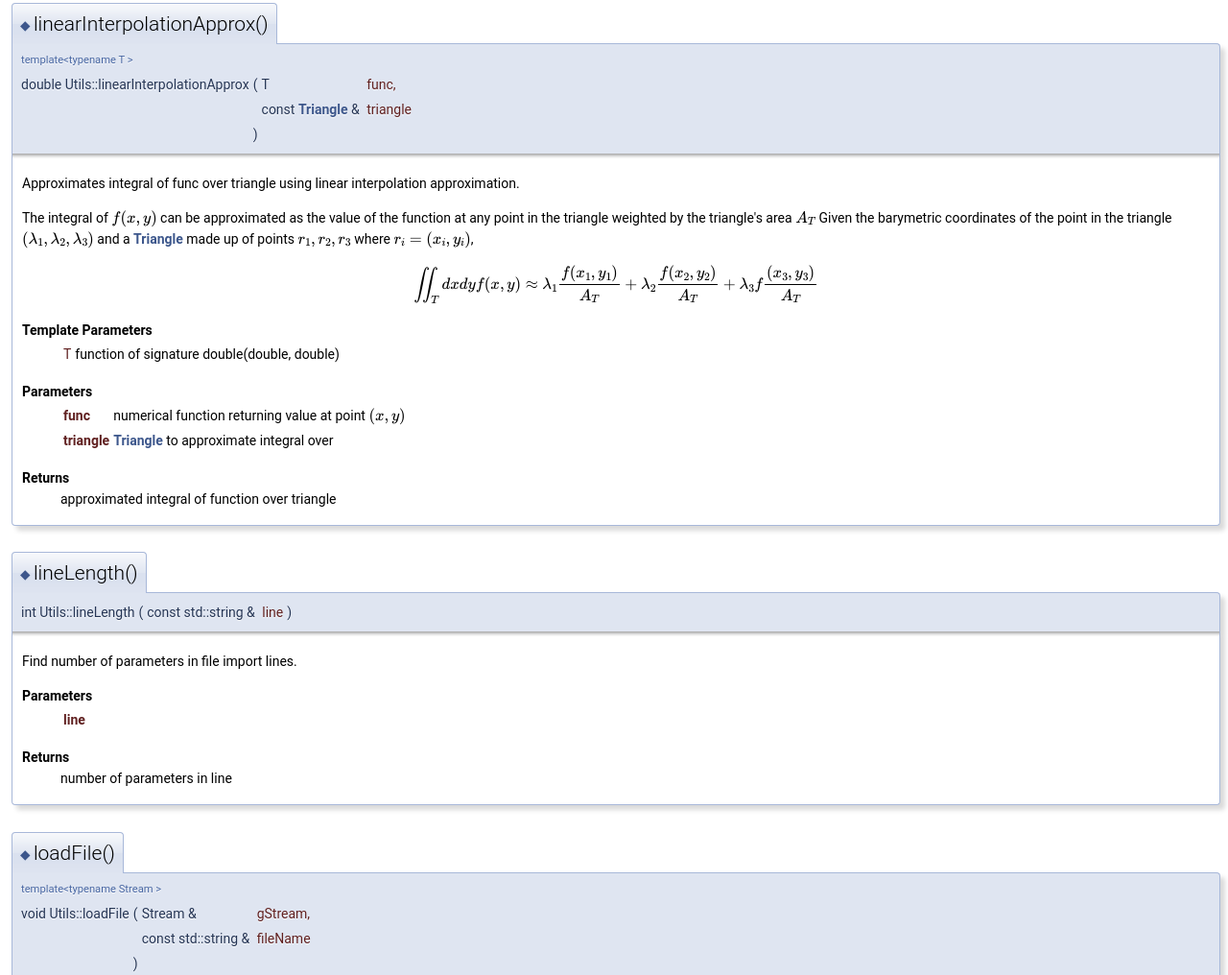
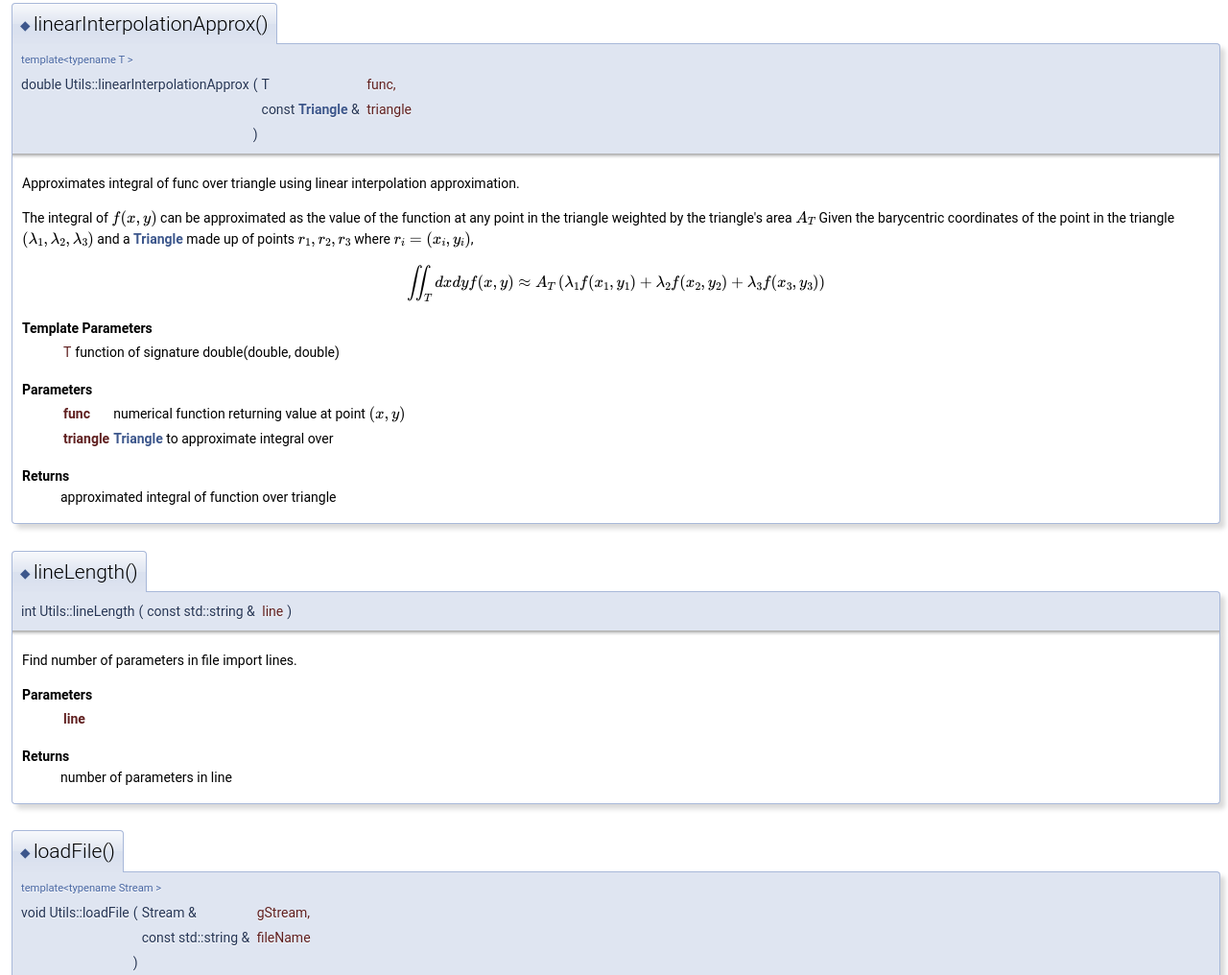
Before and after one commit to mattnotmitt/DelaunayTriangulation, a plain HTML site: page namespaceUtils.html in a window 1280 px wide. Shown: the part 1309-2325 px from the top of the page at 96% size. Drawn offline with nearby package versions, Linux system fonts and the light colour scheme; some packages are replaced by stand-ins of ours.

Commit message:
Automated deployment: Thu Dec  5 12:07:06 UTC 2019 1206f608dc581e008de462e748db842465b826fa

```diff
--- a/namespaceUtils.html
+++ b/namespaceUtils.html
@@ -174,8 +174,8 @@ template&lt;typename T &gt; </div>
 </div><div class="memdoc">
 
 <p>Approximates integral of func over triangle using linear interpolation approximation. </p>
-<p>The integral of \( f(x,y) \) can be approximated as the value of the function at any point in the triangle weighted by the triangle's area \( A_T \) Given the barymetric coordinates of the point in the triangle \((\lambda_1, \lambda_2, \lambda_3)\) and a <a class="el" href="classTriangle.html" title="Class representing a polygon with 3 points and its member functions. ">Triangle</a> made up of points \(r_1, r_2, r_3\) where \(r_i = (x_i, y_i)\), </p><p class="formulaDsp">
-\[ \iint_T dxdy f(x,y) \approx \lambda_1\frac{f(x_1,y_1)}{A_T} + \lambda_2\frac{f(x_2,y_2)}{A_T} + \lambda_3f\frac{(x_3,y_3)}{A_T} \]
+<p>The integral of \( f(x,y) \) can be approximated as the value of the function at any point in the triangle weighted by the triangle's area \( A_T \) Given the barycentric coordinates of the point in the triangle \((\lambda_1, \lambda_2, \lambda_3)\) and a <a class="el" href="classTriangle.html" title="Class representing a polygon with 3 points and its member functions. ">Triangle</a> made up of points \(r_1, r_2, r_3\) where \(r_i = (x_i, y_i)\), </p><p class="formulaDsp">
+\[ \iint_T dxdy f(x,y) \approx A_T\left(\lambda_1f(x_1,y_1) + \lambda_2f(x_2,y_2) + \lambda_3f(x_3,y_3)\right) \]
 </p>
  <dl class="tparams"><dt>Template Parameters</dt><dd>
   <table class="tparams">
```
Also changed, not shown: utils_8hpp_source.html (+1 -1 lines).
